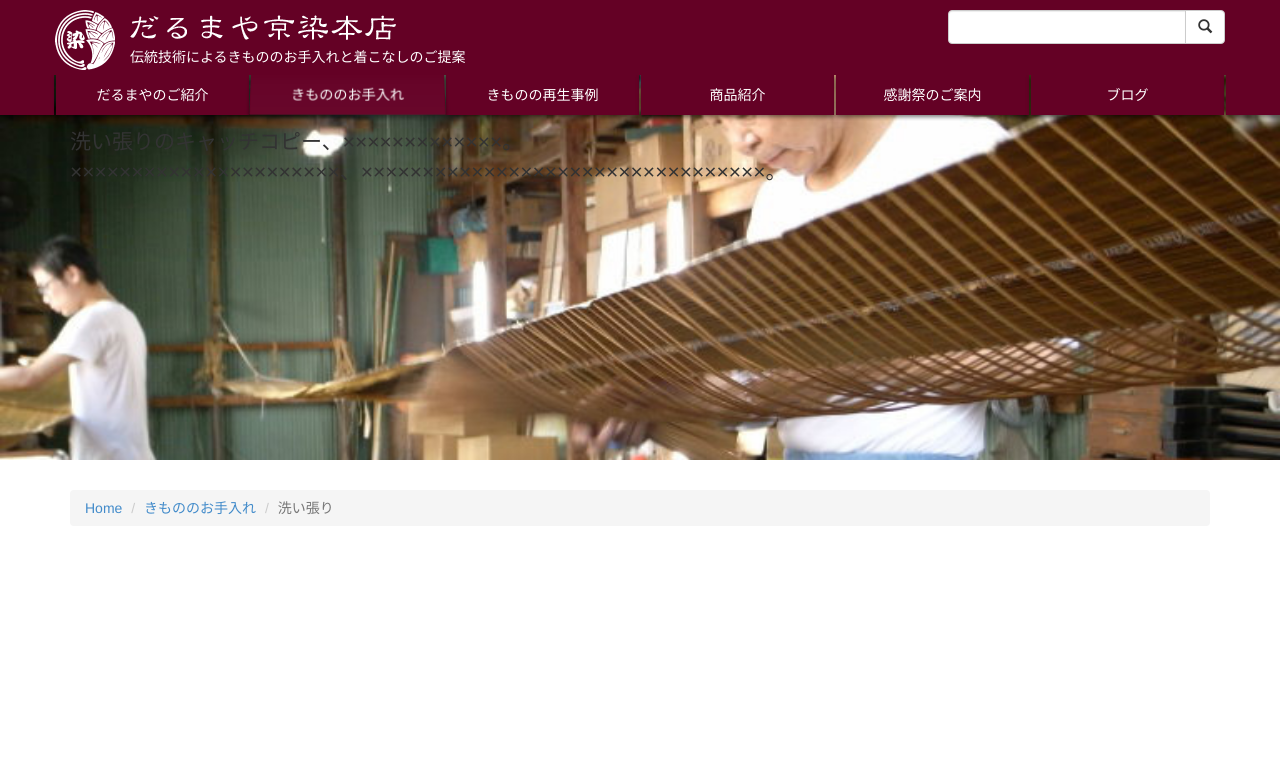
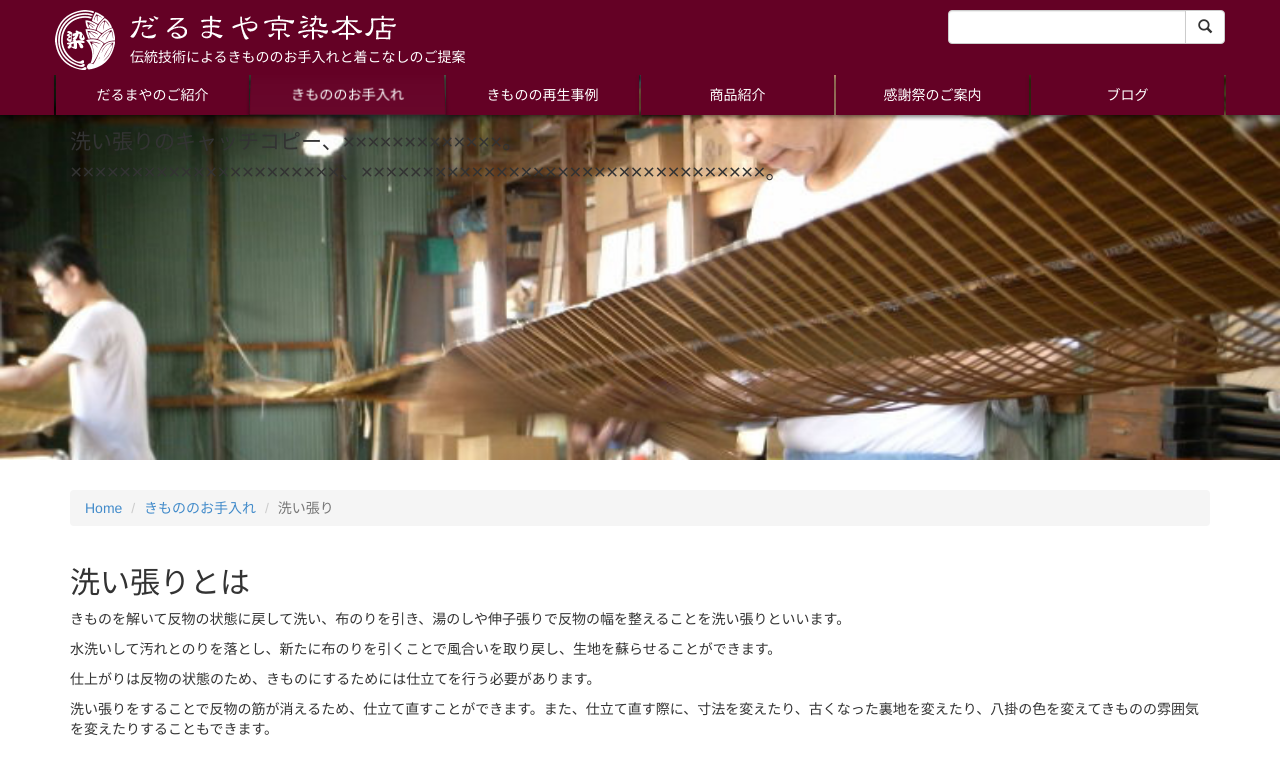
Before and after one commit to darumaya/darumaya, a website: page www.darumaya-gofuku.jp/dist/araihari.html in a window 1280 px wide. Drawn offline with Linux system fonts and the light colour scheme.

Commit message:
洗い張りとはを作成

```diff
--- a/www.darumaya-gofuku.jp/dist/araihari.html
+++ b/www.darumaya-gofuku.jp/dist/araihari.html
@@ -80,6 +80,13 @@
     </ol>
 </section>
 
+<section class="container section-araihari-what">
+    <h2>洗い張りとは</h2>
+    <p>きものを解いて反物の状態に戻して洗い、布のりを引き、湯のしや伸子張りで反物の幅を整えることを洗い張りといいます。</p>
+    <p>水洗いして汚れとのりを落とし、新たに布のりを引くことで風合いを取り戻し、生地を蘇らせることができます。</p>
+    <p>仕上がりは反物の状態のため、きものにするためには仕立てを行う必要があります。</p>
+    <p>洗い張りをすることで反物の筋が消えるため、仕立て直すことができます。また、仕立て直す際に、寸法を変えたり、古くなった裏地を変えたり、八掛の色を変えてきものの雰囲気を変えたりすることもできます。</p>
+</section>
 
 
 <script src="js/jquery-1.11.1.min.js"></script>
```
